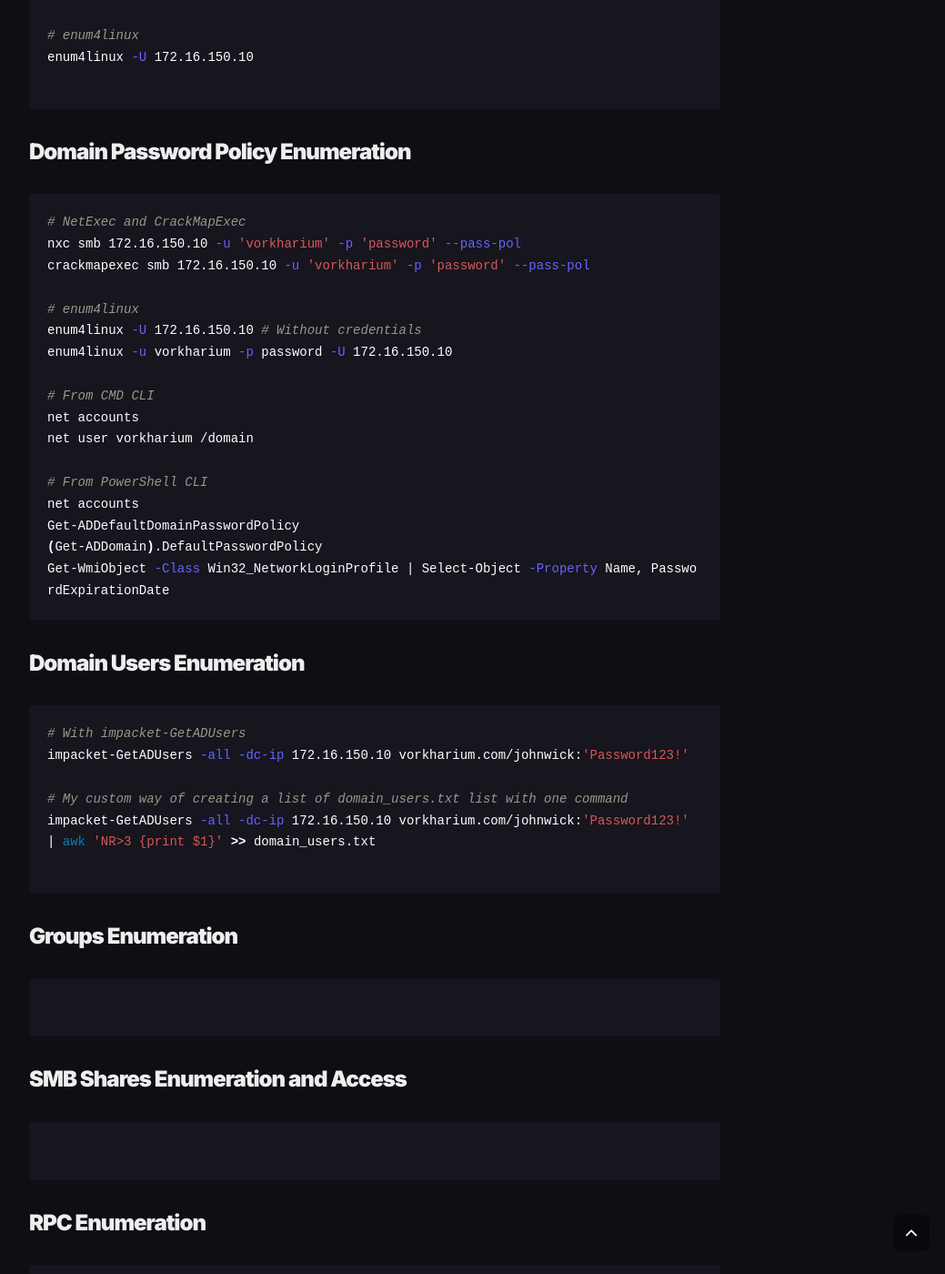
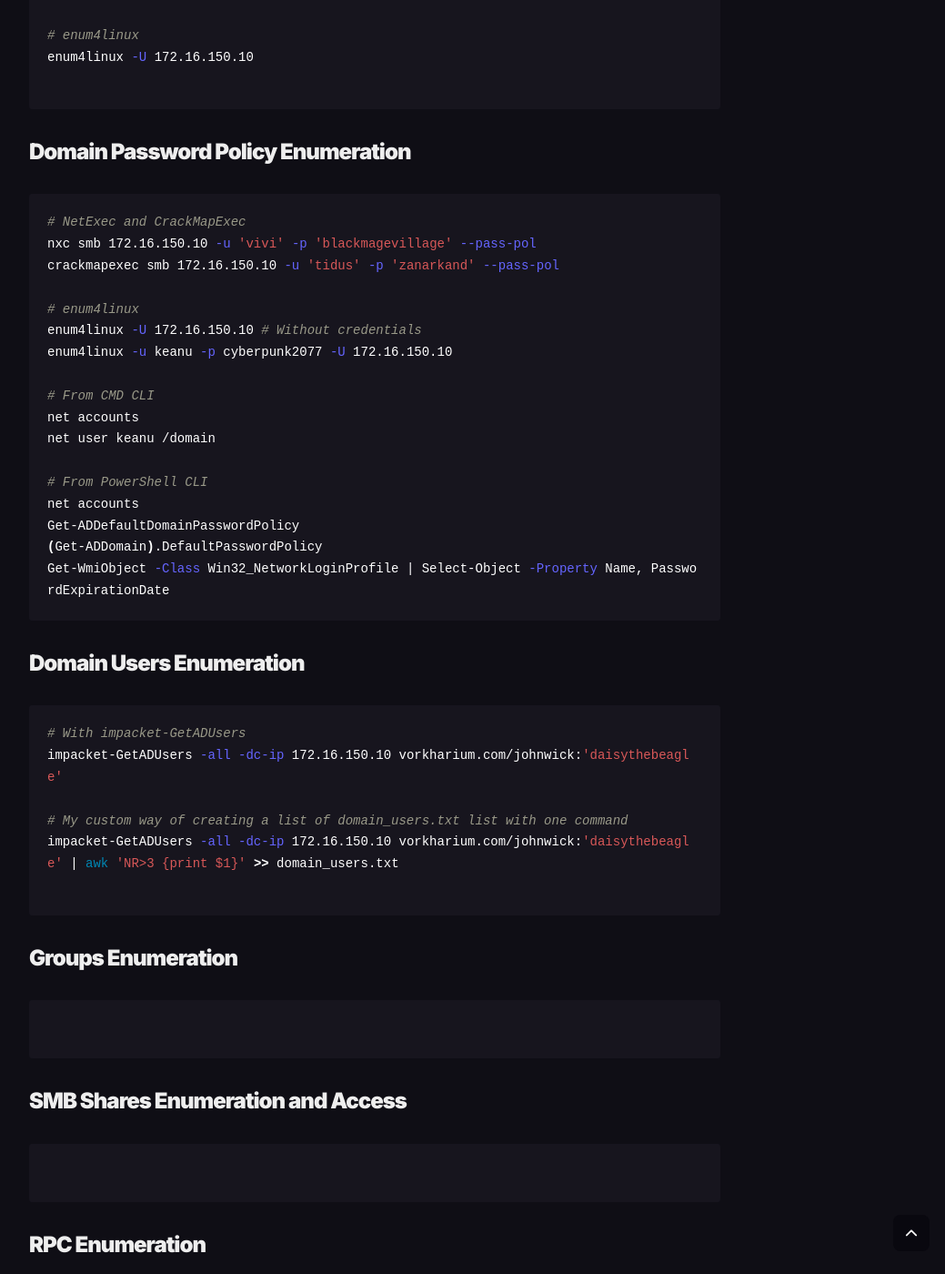
Before and after one commit to Vorkharium/vorkharium.github.io, a Jekyll site: the page built from _posts/2024-11-01-Attacking-Active-Directory-Cheatsheet.md, in a window 1280 px wide and 1400 px high, scrolled down 1670 px. Shown: the whole window at 91% size, without its empty margins (228-1267 px from the left). Built offline with Jekyll 4.4.1, drawn with Linux system fonts in a browser that asks for light colours; comment, search, counter and statistics services are not loaded.

Commit message:
Update 2024-11-01-Attacking-Active-Directory-Cheatsheet.md

````diff
--- a/_posts/2024-11-01-Attacking-Active-Directory-Cheatsheet.md
+++ b/_posts/2024-11-01-Attacking-Active-Directory-Cheatsheet.md
@@ -51,16 +51,16 @@
 ### Domain Password Policy Enumeration
 ```shell
 # NetExec and CrackMapExec
-nxc smb 172.16.150.10 -u 'vorkharium' -p 'password' --pass-pol
-crackmapexec smb 172.16.150.10 -u 'vorkharium' -p 'password' --pass-pol
+nxc smb 172.16.150.10 -u 'vivi' -p 'blackmagevillage' --pass-pol
+crackmapexec smb 172.16.150.10 -u 'tidus' -p 'zanarkand' --pass-pol
 
 # enum4linux
 enum4linux -U 172.16.150.10 # Without credentials
-enum4linux -u vorkharium -p password -U 172.16.150.10
+enum4linux -u keanu -p cyberpunk2077 -U 172.16.150.10
 
 # From CMD CLI
 net accounts
-net user vorkharium /domain
+net user keanu /domain
 
 # From PowerShell CLI
 net accounts
@@ -71,10 +71,10 @@
 ### Domain Users Enumeration
 ```shell
 # With impacket-GetADUsers
-impacket-GetADUsers -all -dc-ip 172.16.150.10 vorkharium.com/johnwick:'Password123!'
+impacket-GetADUsers -all -dc-ip 172.16.150.10 vorkharium.com/johnwick:'daisythebeagle'
 
 # My custom way of creating a list of domain_users.txt list with one command
-impacket-GetADUsers -all -dc-ip 172.16.150.10 vorkharium.com/johnwick:'Password123!' | awk 'NR>3 {print $1}' >> domain_users.txt
+impacket-GetADUsers -all -dc-ip 172.16.150.10 vorkharium.com/johnwick:'daisythebeagle' | awk 'NR>3 {print $1}' >> domain_users.txt
 
 ```
 ### Groups Enumeration
````
